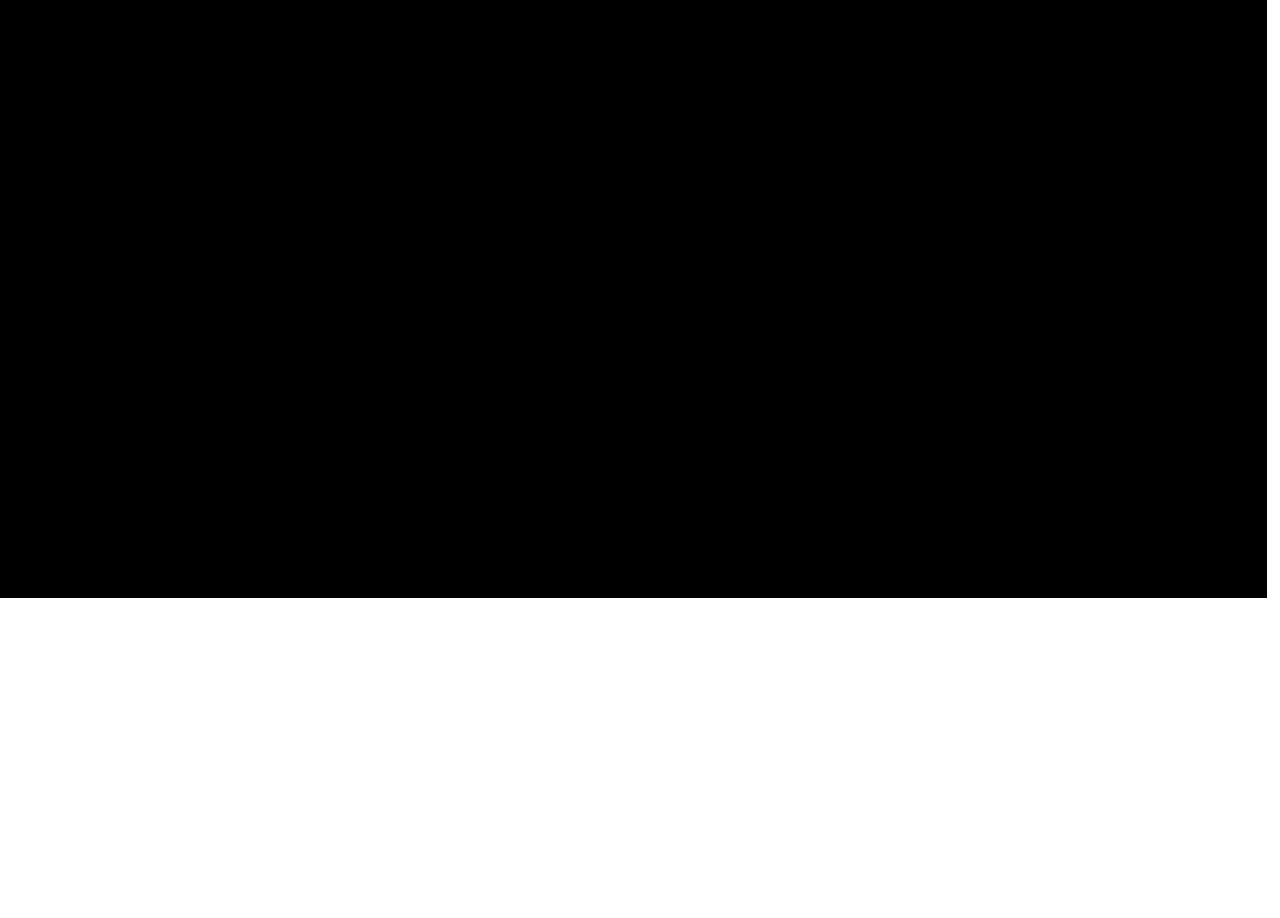
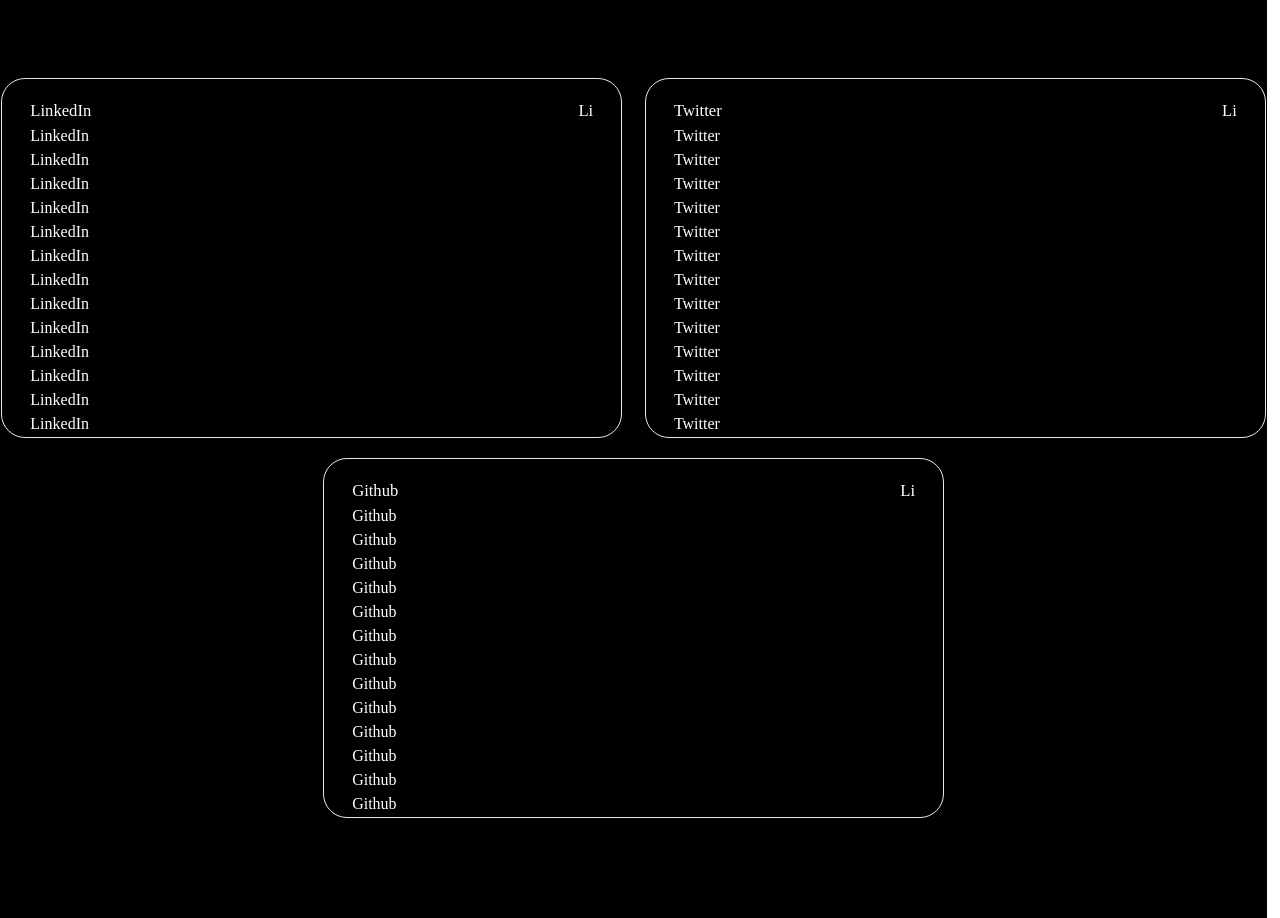
Before and after one commit to Raunak-1404/my-Portfolio, a Next.js app: page / in a window 1280 px wide. Shown: the part 4180-5098 px from the top of the page. Before the commit the page ends 4778 px from the top, so only its background shows below. Built offline with nearby package versions, Linux system fonts and the light colour scheme.

Commit message:
Adding footer

```diff
--- /dev/null
+++ b/components/ContactMe.tsx
@@ -0,0 +1,35 @@
+import Profiles from "./Profiles";
+
+export default function ContactMe() {
+
+    interface Profile {
+        name: string;
+        link: string;
+    }
+
+    const profiles : Profile[]  = [
+        {
+            name: "LinkedIn",
+            link: "https://https://www.linkedin.com/in/raunak-jijotia-666938252/"
+        },
+
+        {
+            name: "Twitter",
+            link: "https://x.com/jijotiaraunak2"
+        },
+
+        {
+            name: "Github",
+            link: "https://github.com/Raunak-1404"
+        }
+
+    ]
+
+    return (
+        <div className=" bg-black w-[100%] h-[60vh] flex flex-wrap gap-5 ">
+            {profiles.map((profile,index)=> (
+                <Profiles key={index} profile={profile} />
+            ))}
+        </div>
+    )
+}
--- a/components/ContactUsPage.tsx
+++ b/components/ContactUsPage.tsx
@@ -1,9 +1,13 @@
+import ContactMe from "./ContactMe";
+
 export default function ContactUSPage() {
   return (
-    <div className="w-[99vw] h-screen bg-black text-white">
-      <div className="abt-me text-[] ">
+    <div className="w-[99vw] h-[140vh] bg-black text-white flex flex-col gap-10 relative">
+      <div className="abt-me text-[2.5vw] leading-tight w-[55%] pt-10 text-center h-[30vh] text-white">
         I’m Currently a 3rd Year Computer Science Student,but I can still free up some time for side projects. Feel free to contact me if you want to collaborate or have a little chat.
       </div>
+
+      <ContactMe />
     </div>
   );
 }
--- a/components/Main.tsx
+++ b/components/Main.tsx
@@ -106,6 +106,10 @@
 
   }, []);
 
+
+
+
+
   return (
     <motion.div className="h-[89.8%] w-full text-white relative  tracking-[1px] ">
       <motion.div className="absolute top-[38%] leading-[.9] left-[20%] z-50">
--- /dev/null
+++ b/components/Profiles.tsx
@@ -0,0 +1,101 @@
+import Link from "next/link";
+import { easeInOut, motion } from "framer-motion";
+import { useRef } from "react";
+import gsap from "gsap";
+export default function Profiles(props: {
+  profile: { name: string; link: string };
+}) {
+  // const h1Variants = {
+  //   hover: { x: -4500, transition: { duration: 20, easeInOut }, animate:{ y: 0, opacity: 1 } }, // Adjust x value as needed
+  // };
+
+  const divref1 = useRef(null);
+  const divValue = useRef(null);
+
+  const function1 = () => {
+    const tl = gsap.timeline();
+    tl.to(divValue.current, {
+      y: 50,
+      stagger: 0.5,
+      duration: 0.7,
+      ease: "none",
+    });
+  };
+
+  const function2 = () => {
+    const tl = gsap.timeline();
+
+    tl.to(divValue.current, {
+      y: 0,
+      stagger: 0.5,
+      duration: 0.7,
+      ease: "none",
+    });
+  };
+
+  const onMouseEnterHandler = () => {
+    function1();
+  };
+
+  const onMouseLeaveHandler = () => {
+    function2();
+  };
+
+  return (
+    <div
+      onMouseEnter={onMouseEnterHandler}
+      onMouseLeave={onMouseLeaveHandler}
+      className=" border-[1px] text-white w-[49%] overflow-hidden  mx-auto h-[45vh] rounded-3xl px-7 pt-3 relative"
+    >
+      <Link
+        className="flex flex-col h-full justify-between   "
+        href={props.profile.link}
+      >
+        <div className="flex justify-between text-[1.3vw] pt-2">
+          <p>{props.profile.name}</p>
+          <p>Li</p>
+        </div>
+
+        <div>
+          <h1>{props.profile.name}</h1>
+          <h1>{props.profile.name}</h1>
+          <h1>{props.profile.name}</h1>
+          <h1>{props.profile.name}</h1>
+          <h1>{props.profile.name}</h1>
+          <h1>{props.profile.name}</h1>
+          <h1>{props.profile.name}</h1>
+          <h1>{props.profile.name}</h1>
+          <h1>{props.profile.name}</h1>
+          <h1>{props.profile.name}</h1>
+          <h1>{props.profile.name}</h1>
+          <h1>{props.profile.name}</h1>
+          <h1>{props.profile.name}</h1>
+          <h1>{props.profile.name}</h1>
+          <h1>{props.profile.name}</h1>
+          <h1>{props.profile.name}</h1>
+          <h1>{props.profile.name}</h1>
+          <h1>{props.profile.name}</h1>
+          <h1>{props.profile.name}</h1>
+          <h1>{props.profile.name}</h1>
+          <h1>{props.profile.name}</h1>
+          <h1>{props.profile.name}</h1>
+          <h1>{props.profile.name}</h1>
+          <h1>{props.profile.name}</h1>
+          <h1>{props.profile.name}</h1>
+          <h1>{props.profile.name}</h1>
+          <h1>{props.profile.name}</h1>
+          <h1>{props.profile.name}</h1>
+          <h1>{props.profile.name}</h1>
+          <h1>{props.profile.name}</h1>
+          <h1>{props.profile.name}</h1>
+          <h1>{props.profile.name}</h1>
+        </div>
+
+        <div ref={divValue} className="flex justify-between text-[1.3vw] mb-4">
+          <p>{props.profile.name}</p>
+          <p>Li</p>
+        </div>
+      </Link>
+    </div>
+  );
+}
```
